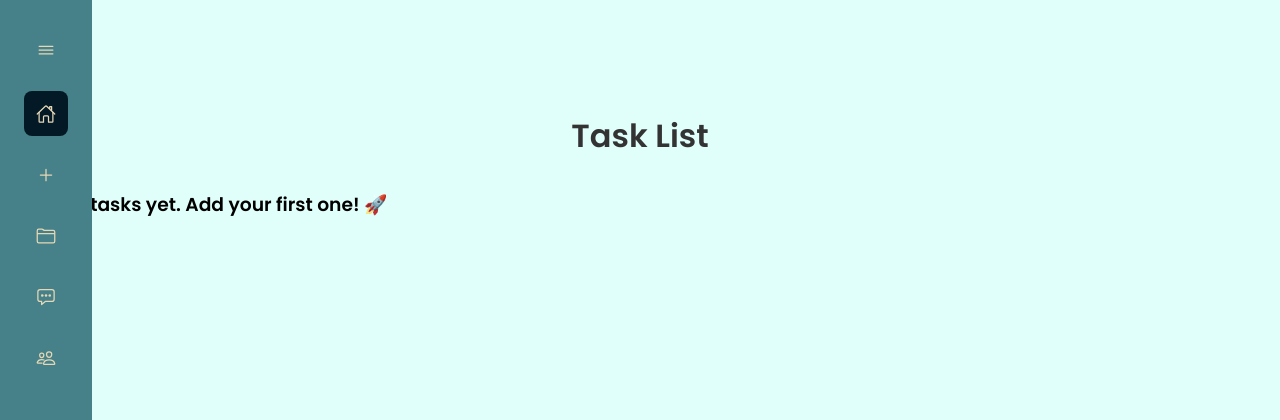
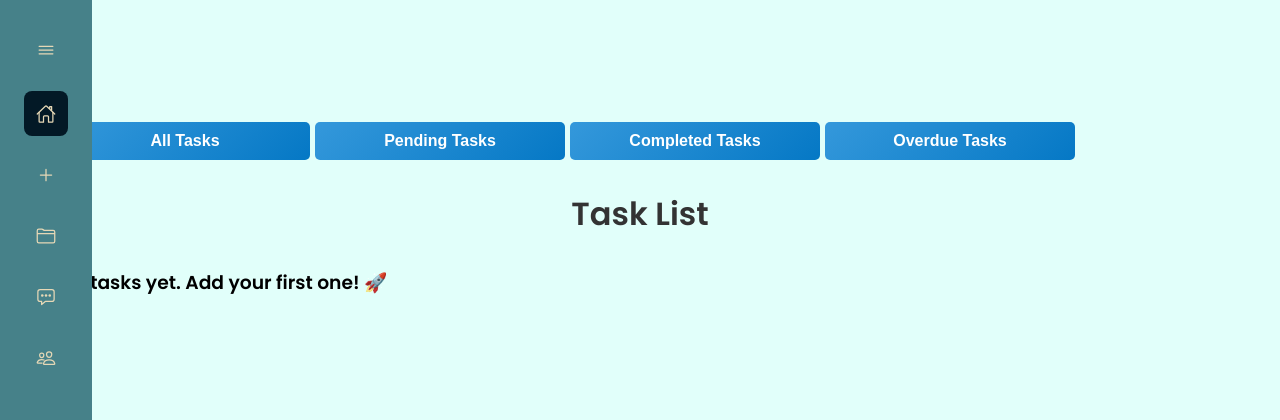
Before and after one commit to itsmecharu/ToDoze, a PHP site: page /dash.php in a window 1280 px wide. Shown: the top 420 px of the page. Run offline with PHP 8.4, Linux system fonts and the light colour scheme; the visitor is signed in with stand-in values (Sample User, id 1); data that the repository does not hold is empty; some libraries are stand-ins or nearby versions.

Commit message:
edit in profile.php

```diff
--- a/dash.php
+++ b/dash.php
@@ -200,6 +200,14 @@ body.nav-collapsed .container {
     </div>
 
     <div class="container">
+        <!-- Filter Buttons -->
+        <div class="filter-section">
+        <button class="filter-btn active" id="all-tasks">All Tasks</button>
+        <button class="filter-btn" id="pending-tasks">Pending Tasks</button>
+        <button class="filter-btn" id="completed-tasks">Completed Tasks</button>
+        <button class="filter-btn" id="overdue-tasks">Overdue Tasks</button>
+
+        </div>
 
 
 
--- a/signin.php
+++ b/signin.php
@@ -32,19 +32,20 @@ if ($_SERVER["REQUEST_METHOD"] == "POST") {
         }
     } else {
         // If not admin, check if it's a normal user
-        $stmt = mysqli_prepare($conn, "SELECT userid, userpassword FROM users WHERE useremail = ?");
+        $stmt = mysqli_prepare($conn, "SELECT userid, userpassword,username FROM users WHERE useremail = ?");
         mysqli_stmt_bind_param($stmt, "s", $useremail);
         mysqli_stmt_execute($stmt);
         mysqli_stmt_store_result($stmt);
 
         if (mysqli_stmt_num_rows($stmt) > 0) {
             // User found
-            mysqli_stmt_bind_result($stmt, $userid, $hashed_password);
+            mysqli_stmt_bind_result($stmt, $userid, $hashed_password,$username);
             mysqli_stmt_fetch($stmt);
 
             // Verify password
             if (password_verify($userpassword, $hashed_password)) {
                 $_SESSION['userid'] = $userid;
+                $_SESSION['username'] = $username;
                 $_SESSION['useremail'] = $useremail;
                 header("Location: dash.php"); // Redirect to user dashboard
                 exit();
```
